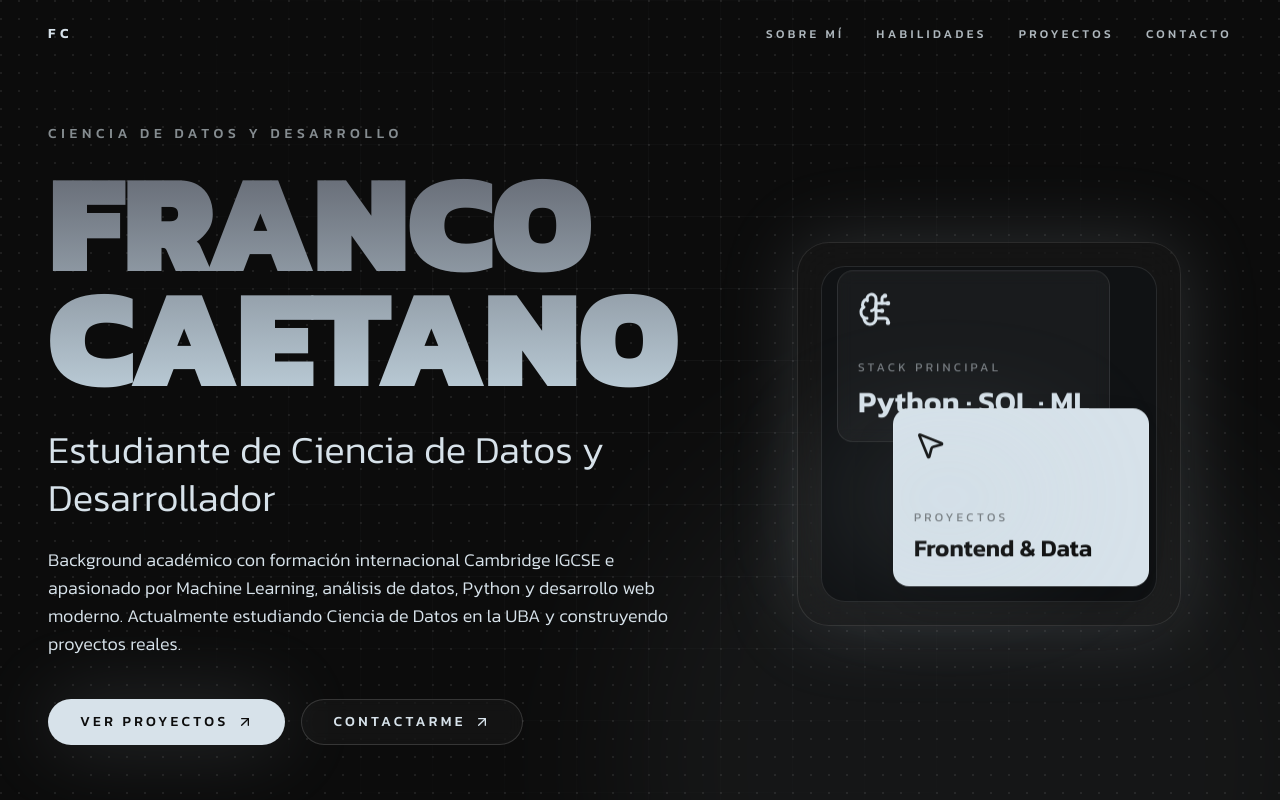
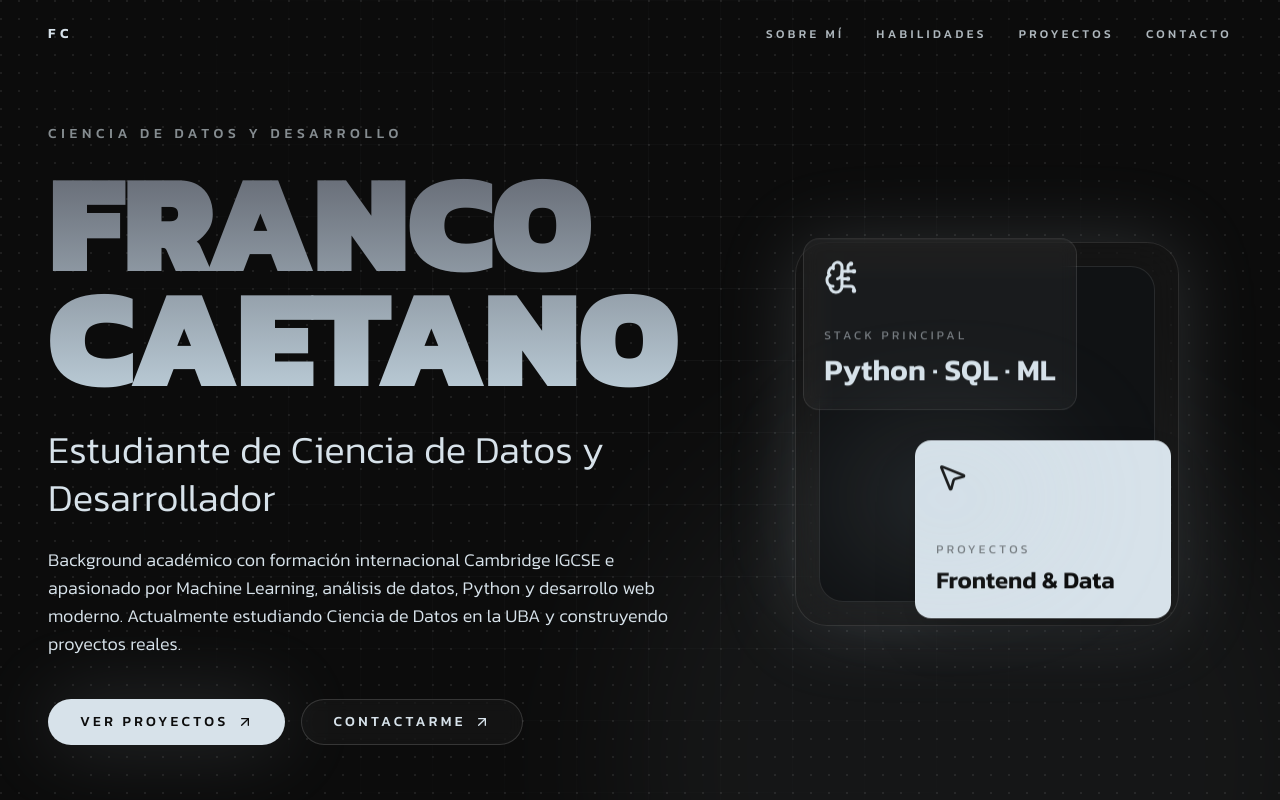
Before and after one commit to FrancoCae/Portfolio, a React (Vite) app: page / in a window 1280 px wide. Shown: the top 800 px of the page. Built offline with nearby package versions, Linux system fonts and the light colour scheme.

Commit message:
arreglo de estetica en el hero v3

```diff
--- a/src/App.tsx
+++ b/src/App.tsx
@@ -185,7 +185,7 @@ function HeroSection() {
           </motion.div>
         </nav>
 
-        <div className="grid flex-1 items-center gap-10 py-20 xl:grid-cols-[1.15fr_0.85fr] 2xl:grid-cols-[1.1fr_0.9fr]">
+        <div className="grid flex-1 items-center gap-8 py-20 lg:grid-cols-[1.25fr_0.75fr] xl:grid-cols-[1.15fr_0.85fr] 2xl:grid-cols-[1.1fr_0.9fr]">
           <motion.div
             initial="hidden"
             animate="visible"
@@ -241,14 +241,14 @@ function HeroSection() {
             initial={{ opacity: 0, scale: 0.9, y: 50 }}
             animate={{ opacity: 1, scale: 1, y: 0 }}
             transition={{ duration: 1.1, delay: 0.35, ease: [0.22, 1, 0.36, 1] }}
-            className="relative mx-auto hidden aspect-square w-full max-w-[24rem] xl:block 2xl:max-w-[34rem]"
+            className="relative mx-auto hidden aspect-square w-full max-w-[16rem] lg:block xl:max-w-[24rem] 2xl:max-w-[34rem]"
           >
             <div className="absolute inset-0 rounded-[2rem] border border-white/10 bg-white/[0.035] shadow-glow backdrop-blur-xl" />
             <div className="absolute inset-6 rounded-[1.5rem] border border-white/10 bg-[#101214]" />
             <motion.div
               animate={{ y: [0, -14, 0] }}
               transition={{ duration: 5, repeat: Infinity, ease: "easeInOut" }}
-              className="absolute left-10 top-10 rounded-2xl border border-white/10 bg-white/[0.04] p-5 text-mist backdrop-blur"
+              className="absolute left-2 top-2 scale-[0.45] xl:scale-100 rounded-2xl border border-white/10 bg-white/[0.04] p-2 xl:p-5 text-mist backdrop-blur origin-top-left"
             >
               <BrainCircuit className="mb-8 h-9 w-9" />
               <p className="text-xs uppercase tracking-[0.28em] text-mist/50">
@@ -262,7 +262,7 @@ Python · SQL · ML
             <motion.div
               animate={{ y: [0, 18, 0] }}
               transition={{ duration: 6.5, repeat: Infinity, ease: "easeInOut" }}
-              className="absolute bottom-10 right-8 w-64 rounded-2xl border border-white/10 bg-mist p-5 text-night shadow-2xl"
+              className="absolute bottom-2 right-2 w-36 xl:w-64 scale-[0.45] xl:scale-100 rounded-2xl border border-white/10 bg-mist p-2 xl:p-5 text-night shadow-2xl origin-bottom-right"
             >
               <MousePointer2 className="mb-12 h-8 w-8" />
               <p className="text-xs uppercase tracking-[0.28em] text-night/50">Proyectos
```
